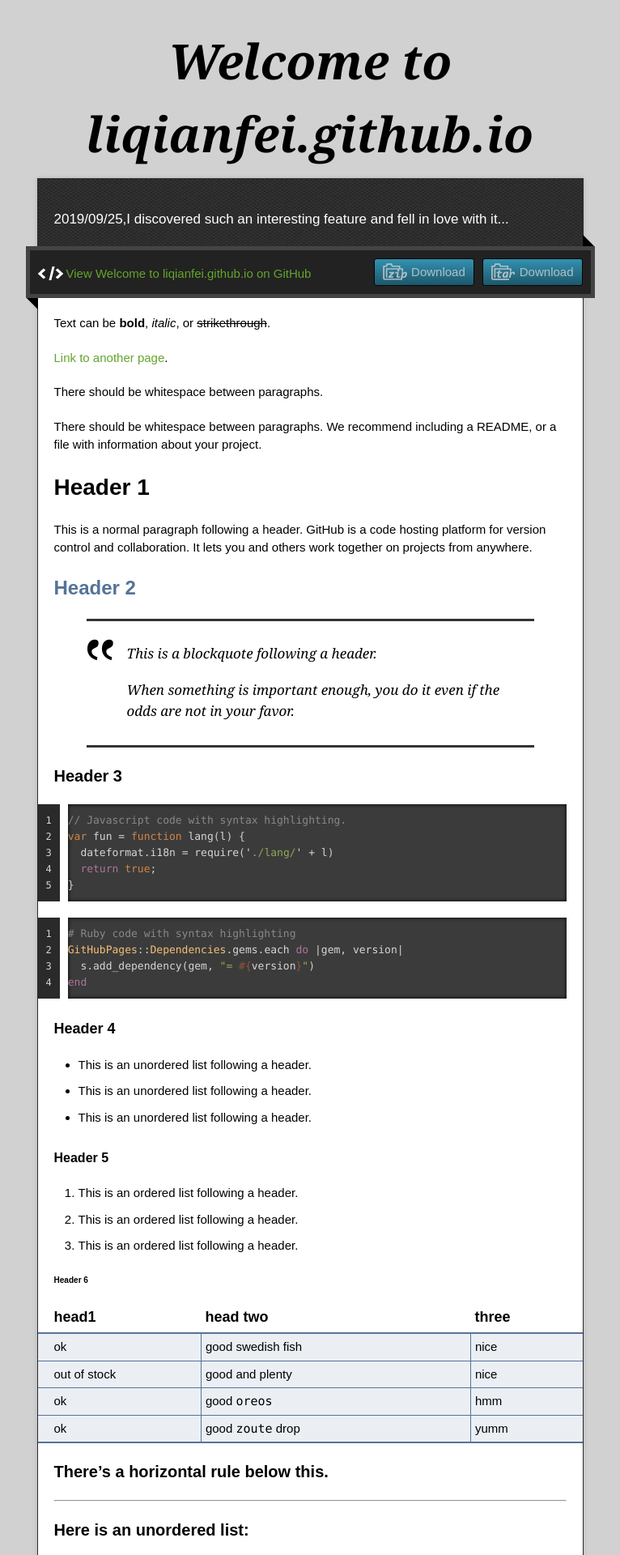
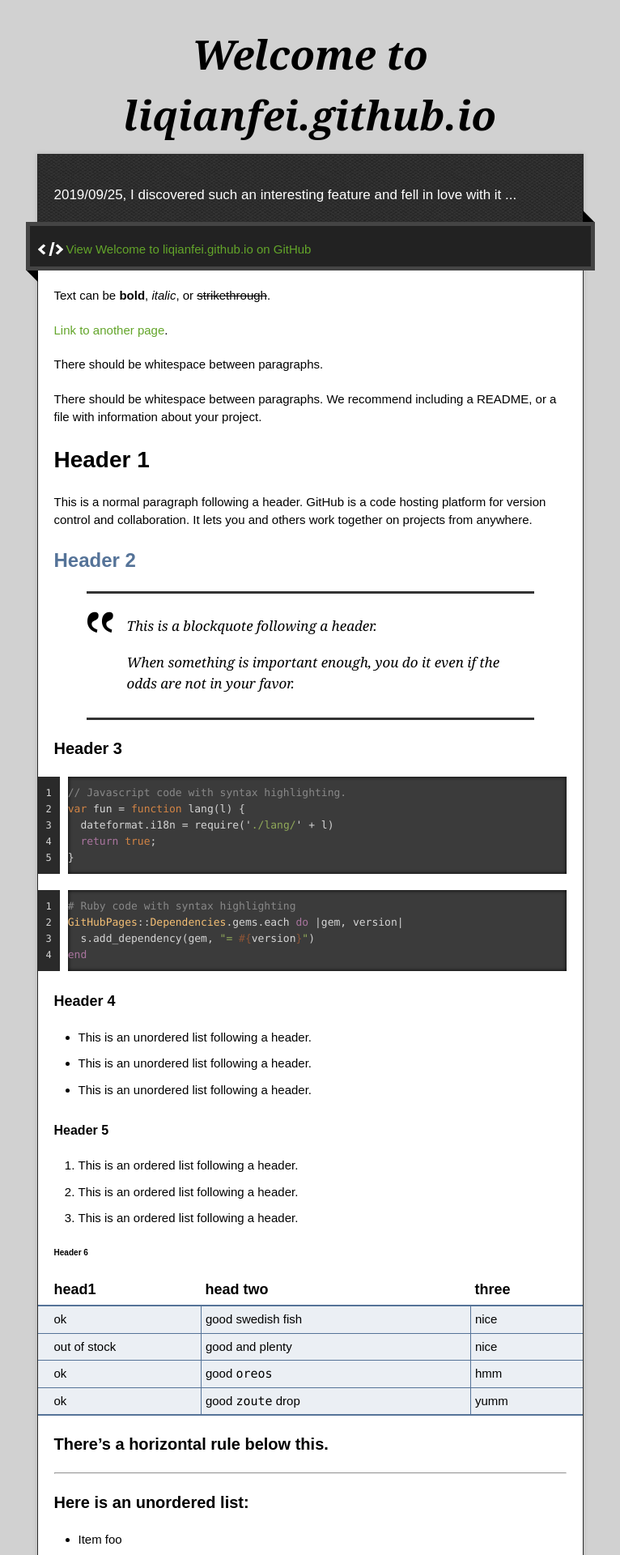
Before and after one commit to liqianfei/liqianfei.github.io, a Jekyll site: the page built from index.md, in a window 1280 px wide. Shown: the top 1920 px of the page at 81% size, without its empty margins (257-1023 px from the left). Built offline with Jekyll 4.4.1, drawn with Linux system fonts in a browser that asks for light colours.

Commit message:
update something

```diff
--- a/_config.yml
+++ b/_config.yml
@@ -1,5 +1,5 @@
 title: Welcome to liqianfei.github.io
-description: 2019/09/25,I discovered such an interesting feature and fell in love with it...
-show_downloads: true
+description: 2019/09/25, I discovered such an interesting feature and fell in love with it ...
+show_downloads: false
 google_analytics:
 theme: jekyll-theme-time-machine
--- a/_sass/jekyll-theme-time-machine.scss
+++ b/_sass/jekyll-theme-time-machine.scss
@@ -27,7 +27,7 @@ code, pre {
 
 h1.title {
   margin: 30px 20px 10px;
-  font-size: 60px;
+  font-size: 50px;
   font-weight: bold;
   font-style: italic;
   font-family:Georgia, serif;
```
